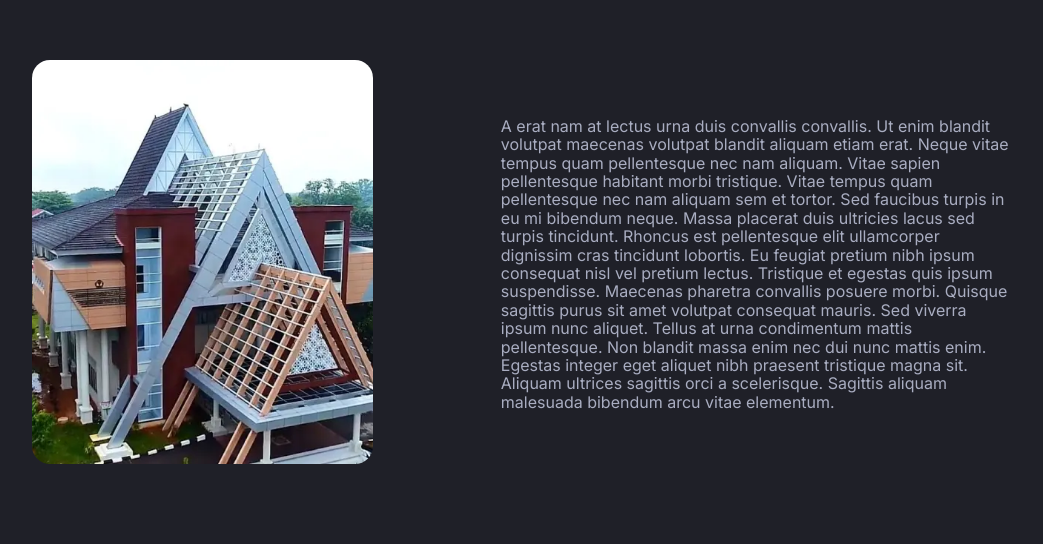
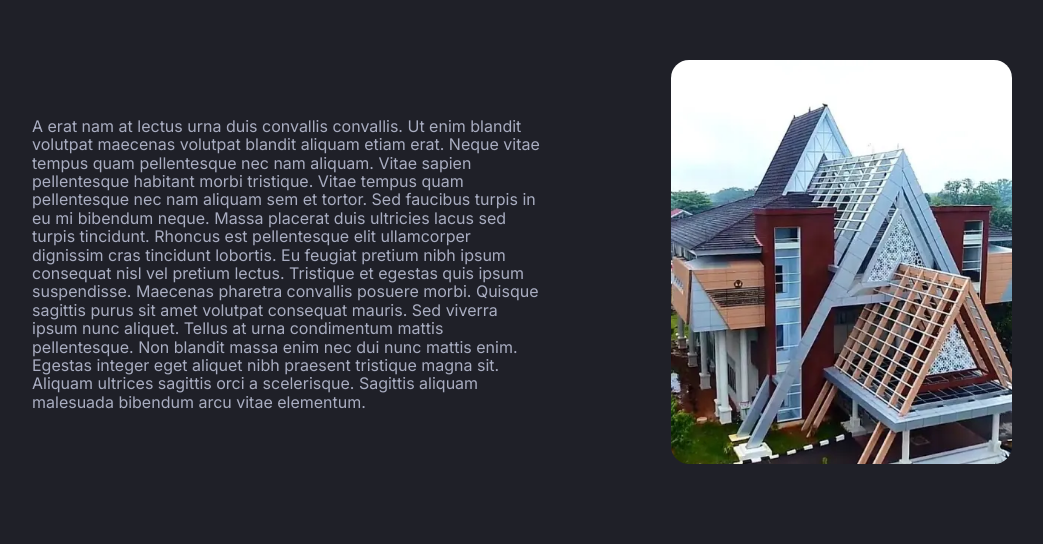
Before and after one commit to fikrialwan/fikrialwan-web, a React (Create React App) app: page /about in a window 1280 px wide. Shown: the part 1796-2340 px from the top of the page, without its empty margins (118-1161 px from the left). Built offline with nearby package versions, Linux system fonts and the light colour scheme; a web font is replaced by a local one.

Commit message:
feat: resize style image about component

```diff
--- a/src/component/about/index.tsx
+++ b/src/component/about/index.tsx
@@ -16,13 +16,13 @@ export default function AboutSection({ isHome, data }: AboutSectionProps) {
       <section
         className={css`
           display: flex;
-          margin-top: 50px;
+          margin: 50px 0 0 0;
           flex-direction: column;
           min-height: 100vh;
           align-items: center;
           justify-items: center;
-          gap: 10vw;
           ${mq[0]} {
+            gap: 10vw;
             margin-top: 0;
             flex-direction: row;
           }
@@ -30,7 +30,9 @@ export default function AboutSection({ isHome, data }: AboutSectionProps) {
       >
         <div
           className={css`
+            max-height: 70vh;
             ${mq[0]} {
+              max-width: 100vh;
               flex: 2;
             }
           `}
@@ -38,7 +40,14 @@ export default function AboutSection({ isHome, data }: AboutSectionProps) {
           <img
             className={css`
               border-radius: 18px;
+              max-height: 70vh;
               width: 100%;
+              object-fit: contain;
+              object-position: center;
+              ${mq[0]} {
+                max-width: 100vh;
+                object-position: left;
+              }
             `}
             src={data.img.url}
             alt={data.img.alt}
@@ -94,16 +103,32 @@ export default function AboutSection({ isHome, data }: AboutSectionProps) {
     return (
       <section
         className={css`
+          display: flex;
+          margin-top: 50px;
+          flex-direction: column;
           min-height: 100vh;
-          display: flex;
           align-items: center;
           justify-items: center;
           gap: 10vw;
+          &:nth-of-type(odd) {
+            ${mq[0]} {
+              margin-top: 0;
+              flex-direction: row-reverse;
+            }
+          }
+          &:nth-of-type(even) {
+            ${mq[0]} {
+              margin-top: 0;
+              flex-direction: row;
+            }
+          }
         `}
       >
         <div
           className={css`
+            max-height: 70vh;
             ${mq[0]} {
+              max-width: 100vh;
               flex: 2;
             }
           `}
@@ -114,6 +139,16 @@ export default function AboutSection({ isHome, data }: AboutSectionProps) {
             className={css`
               border-radius: 18px;
               width: 100%;
+              object-fit: contain;
+              object-position: center;
+              ${mq[0]} {
+                &:nth-of-type(even) {
+                  object-position: left;
+                }
+                &:nth-of-type(odd) {
+                  object-position: right;
+                }
+              }
             `}
           />
         </div>
```
